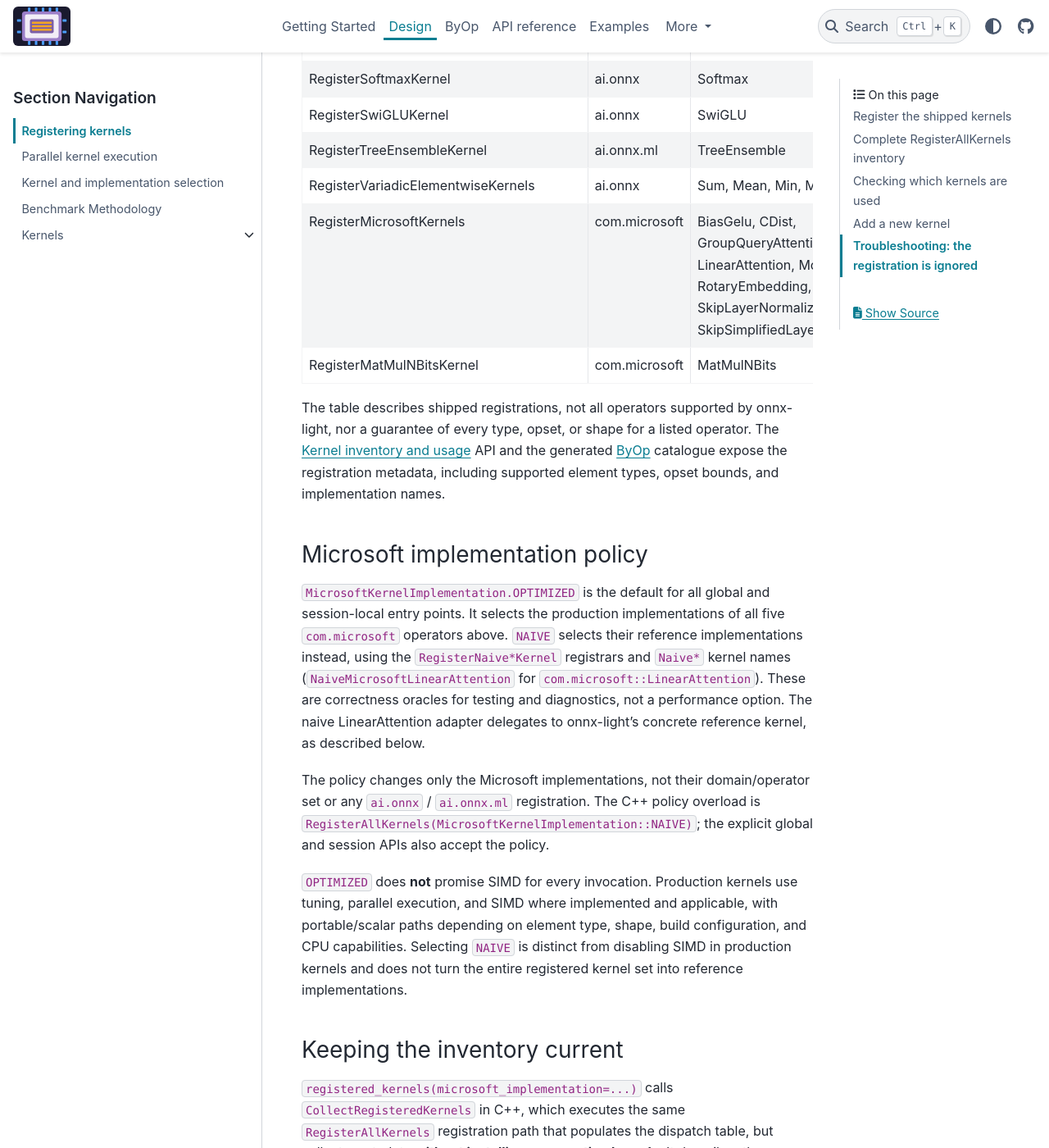
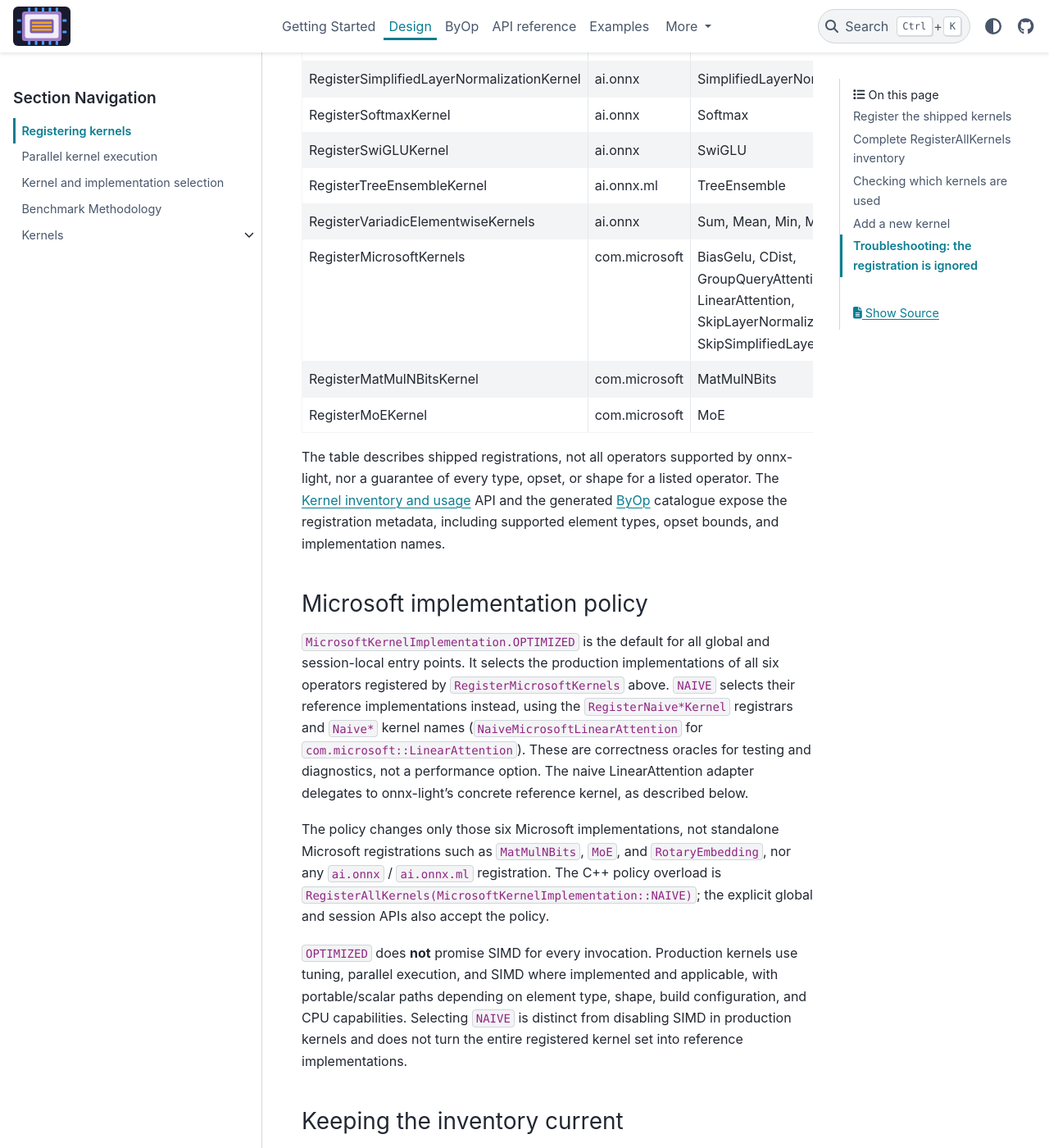
Before and after one commit to xadupre/onnx-light-cpu, a Sphinx documentation site: the page built from docs/design/registering_kernels.rst, in a window 1280 px wide and 1400 px high, scrolled down 4342 px. Shown: the whole window at 82% size. Built offline with Sphinx 7.4.7 and the PyData theme 0.15.4, drawn with Linux system fonts in a browser that asks for light colours; pages that are not in the unit, such as notebooks, are missing from menus; some of the changed text lies outside the part shown.

Commit message:
Cover MoE row-parallel matvec dispatch
Exercise every float and low-precision matvec mode above the row-parallel threshold, verify nested serial parity, and document MoE under its actual standalone registrar.

Co-authored-by: Copilot <223556219+Copilot@users.noreply.github.com>

```diff
--- a/docs/design/registering_kernels.rst
+++ b/docs/design/registering_kernels.rst
@@ -142,6 +142,7 @@ the default ONNX domain (the empty string is equivalent); ``ai.onnx.ml`` and
    "RegisterAttentionKernel", "ai.onnx", "Attention"
    "RegisterLinearAttentionKernel", "ai.onnx", "LinearAttention"
    "RegisterRotaryEmbeddingKernels", "ai.onnx", "RotaryEmbedding"
+   "RegisterRotaryEmbeddingKernels", "com.microsoft", "RotaryEmbedding"
    "RegisterBinaryKernels", "ai.onnx", "Add, Sub, Mul, Div, Mod, Pow, Equal, Greater, GreaterOrEqual, Less, LessOrEqual, And, Or, Xor, BitwiseAnd, BitwiseOr, BitwiseXor, BitShift, PRelu"
    "RegisterExpKernel", "ai.onnx", "Exp"
    "RegisterLogKernel", "ai.onnx", "Log"
@@ -166,8 +167,9 @@ the default ONNX domain (the empty string is equivalent); ``ai.onnx.ml`` and
    "RegisterSwiGLUKernel", "ai.onnx", "SwiGLU"
    "RegisterTreeEnsembleKernel", "ai.onnx.ml", "TreeEnsemble"
    "RegisterVariadicElementwiseKernels", "ai.onnx", "Sum, Mean, Min, Max"
-   "RegisterMicrosoftKernels", "com.microsoft", "BiasGelu, CDist, GroupQueryAttention, LinearAttention, MoE, RotaryEmbedding, SkipLayerNormalization, SkipSimplifiedLayerNormalization"
+   "RegisterMicrosoftKernels", "com.microsoft", "BiasGelu, CDist, GroupQueryAttention, LinearAttention, SkipLayerNormalization, SkipSimplifiedLayerNormalization"
    "RegisterMatMulNBitsKernel", "com.microsoft", "MatMulNBits"
+   "RegisterMoEKernel", "com.microsoft", "MoE"
 
 The table describes shipped registrations, not all operators supported by
 onnx-light, nor a guarantee of every type, opset, or shape for a listed operator.
@@ -180,15 +182,17 @@ Microsoft implementation policy
 
 ``MicrosoftKernelImplementation.OPTIMIZED`` is the default for all global and
 session-local entry points. It selects the production implementations of all
-five ``com.microsoft`` operators above. ``NAIVE`` selects their reference
-implementations instead, using the ``RegisterNaive*Kernel`` registrars and
+six operators registered by ``RegisterMicrosoftKernels`` above. ``NAIVE``
+selects their reference implementations instead, using the
+``RegisterNaive*Kernel`` registrars and
 ``Naive*`` kernel names (``NaiveMicrosoftLinearAttention`` for
 ``com.microsoft::LinearAttention``). These are correctness oracles for testing
 and diagnostics, not a performance option. The naive LinearAttention adapter
 delegates to onnx-light's concrete reference kernel, as described below.
 
-The policy changes only the Microsoft implementations, not their
-domain/operator set or any ``ai.onnx`` / ``ai.onnx.ml`` registration.
+The policy changes only those six Microsoft implementations, not standalone
+Microsoft registrations such as ``MatMulNBits``, ``MoE``, and
+``RotaryEmbedding``, nor any ``ai.onnx`` / ``ai.onnx.ml`` registration.
 The C++ policy overload is
 ``RegisterAllKernels(MicrosoftKernelImplementation::NAIVE)``; the explicit
 global and session APIs also accept the policy.
```
Also changed, not shown: 1 other file.
